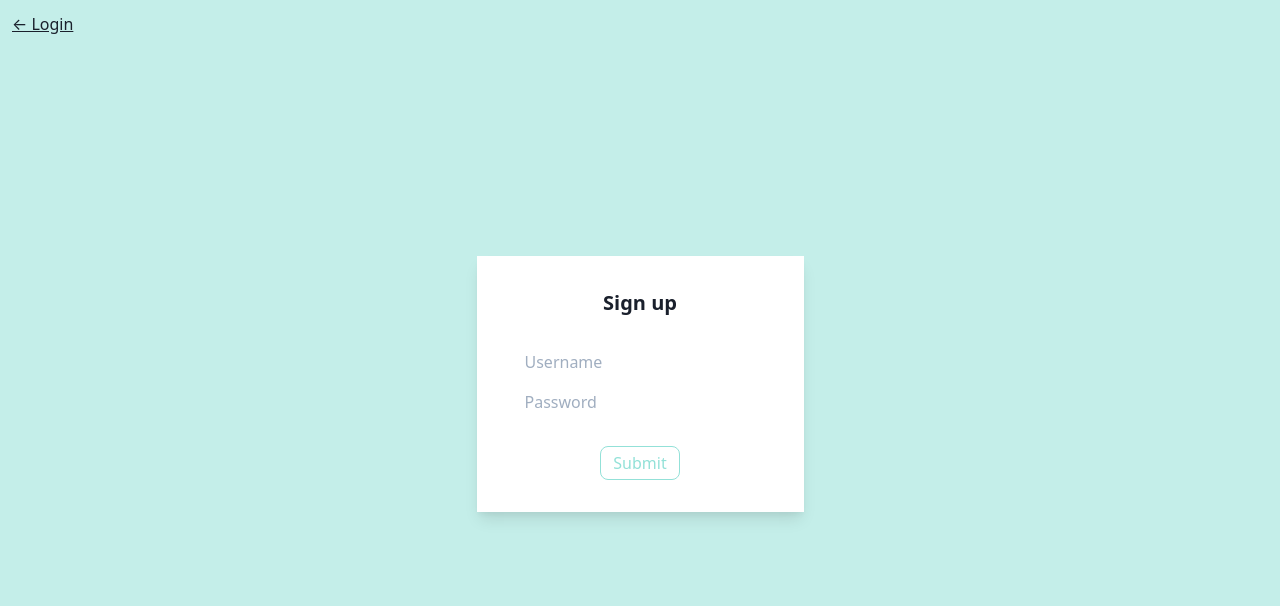
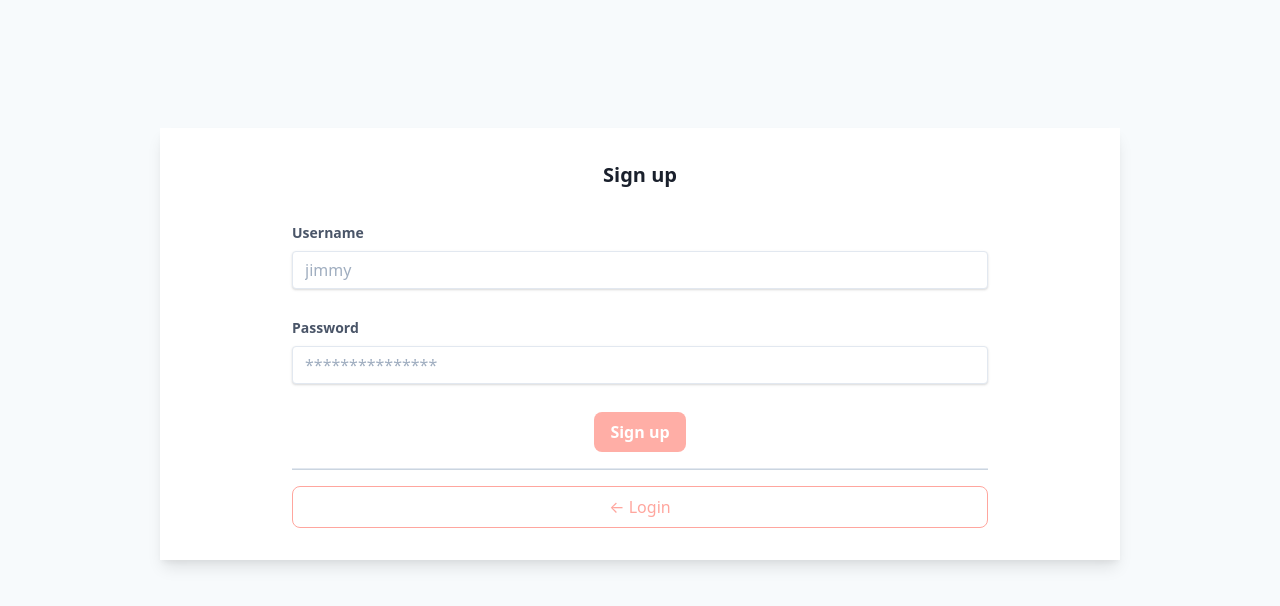
Before and after one commit to tylerwray/starcourt, a Next.js app: page /sign-up in a window 1280 px wide. Shown: the top 606 px of the page. Built offline with nearby package versions, Linux system fonts and the light colour scheme.

Commit message:
UI/UX things

```diff
--- /dev/null
+++ b/components/Input.tsx
@@ -0,0 +1,27 @@
+import React from "react";
+
+interface Props extends React.HTMLProps<HTMLInputElement> {
+  id: string;
+  label: string;
+}
+const Input: React.FC<Props> = ({ id, label, ...props }) => {
+  id = id || label;
+
+  return (
+    <>
+      <label
+        className="block w-full text-left text-gray-700 text-sm font-bold mb-2"
+        htmlFor={id}
+      >
+        {label}
+      </label>
+      <input
+        className="shadow appearance-none border rounded w-full py-2 px-3 text-gray-700 mb-3 leading-tight focus:outline-none focus:shadow-outline"
+        id={id}
+        {...props}
+      />
+    </>
+  );
+};
+
+export default Input;
--- a/pages/login.tsx
+++ b/pages/login.tsx
@@ -2,6 +2,7 @@ import { NextPage } from "next";
 import Link from "next/link";
 import { parseCookies } from "nookies";
 import { redirect } from "../lib/utils";
+import Input from "../components/Input";
 
 const Login: NextPage = () => (
   <div className="flex flex-col md:flex-row h-full bg-gray-100">
@@ -28,43 +29,26 @@ const Login: NextPage = () => (
       </h5>
     </div>
     <img className="md:hidden w-full -mt-1" src="/static/images/wave.svg" />
-    <div className="w-1/3">
+    <div className="w-full sm:w-1/3">
       <form className="w-3/4 my-0 mx-auto mt-8 md:mt-56 bg-white shadow-md rounded py-8 px-4 flex flex-col items-center">
         <h2 className="mb-8 text-gray-700 text-2xl">Login</h2>
-        <div className="mb-4">
-          <label
-            className="block text-gray-700 text-sm font-bold mb-2"
-            htmlFor="username"
-          >
-            Username
-          </label>
-          <input
-            className="shadow appearance-none border rounded w-full py-2 px-3 text-gray-700 leading-tight focus:outline-none focus:shadow-outline"
-            id="username"
-            type="text"
-            placeholder="john_doe"
+        <div className="mb-4 w-3/4">
+          <Input id="username" label="Username" placeholder="john_doe" />
+        </div>
+        <div className="mb-6 w-3/4">
+          <Input
+            id="password"
+            type="password"
+            label="Password"
+            placeholder="***************"
           />
         </div>
-        <div className="mb-6">
-          <label
-            className="block text-gray-700 text-sm font-bold mb-2"
-            htmlFor="password"
-          >
-            Password
-          </label>
-          <input
-            className="shadow appearance-none border rounded w-full py-2 px-3 text-gray-700 mb-3 leading-tight focus:outline-none focus:shadow-outline"
-            id="password"
-            type="password"
-            placeholder="******************"
-          />
-        </div>
-        <button className="bg-pink-700 hover:bg-pink-900 text-white font-bold py-2 px-4 mb-4 rounded-lg">
+        <button className="bg-pink-800 hover:bg-pink-900 text-white font-bold py-2 px-4 mb-4 rounded-lg">
           Submit
         </button>
-        <hr className="h-px w-full bg-gray-400" />
+        <hr className="h-px w-3/4 bg-gray-400" />
         <Link href="sign-up">
-          <button className="w-full border border-pink-900 text-pink-900 rounded-lg hover:bg-pink-100 py-2 px-4 mt-4">
+          <button className="w-3/4 border border-pink-900 text-pink-900 rounded-lg hover:bg-pink-100 py-2 px-4 mt-4">
             Sign up &rarr;
           </button>
         </Link>
--- a/pages/sign-up.tsx
+++ b/pages/sign-up.tsx
@@ -5,6 +5,7 @@ import { useMutation } from "@apollo/react-hooks";
 import gql from "graphql-tag";
 import Router from "next/router";
 import nookies from "nookies";
+import Input from "../components/Input";
 
 const SIGN_UP = gql`
   mutation SignUp($username: String!, $password: String!) {
@@ -40,14 +41,9 @@ const SignUp: NextPage = () => {
   }
 
   return (
-    <div className="flex justify-center items-start h-full bg-blue-400">
-      <Link href="/login">
-        <a className="fixed left-0 top-0 p-3 cursor-pointer text-gray-900 hover:underline">
-          &larr; Login
-        </a>
-      </Link>
+    <div className="flex justify-center items-start h-full bg-gray-100">
       <form
-        className="px-12 py-8 mt-64 bg-white shadow-lg flex flex-col items-center"
+        className="w-3/4 px-4 py-8 mt-32 bg-white shadow-lg flex flex-col items-center"
         onSubmit={e => {
           e.preventDefault();
           signUp({
@@ -60,14 +56,34 @@ const SignUp: NextPage = () => {
       >
         {error && <div className="text-red-500">{error.message}</div>}
         <h1 className="text-gray-900 font-semibold text-xl mb-8">Sign up</h1>
-        <input className="mb-4" placeholder="Username" {...username} />
-        <input className="mb-8" placeholder="Password" {...password} />
+        <div className="mb-4 w-3/4">
+          <Input
+            id="username"
+            label="Username"
+            placeholder="jimmy"
+            {...username}
+          />
+        </div>
+        <div className="mb-4 w-3/4">
+          <Input
+            id="password"
+            label="Password"
+            placeholder="***************"
+            {...password}
+          />
+        </div>
         <button
           type="submit"
-          className="border border-blue-900 rounded-lg px-3 py-1 text-blue-900 hover:bg-blue-100"
+          className="bg-pink-800 hover:bg-pink-900 text-white font-bold py-2 px-4 mb-4 rounded-lg"
         >
-          Submit
+          Sign up
         </button>
+        <hr className="h-px w-3/4 bg-gray-400" />
+        <Link href="login">
+          <button className="w-3/4 border border-pink-900 text-pink-900 rounded-lg hover:bg-pink-100 py-2 px-4 mt-4">
+            &larr; Login
+          </button>
+        </Link>
       </form>
     </div>
   );
```
